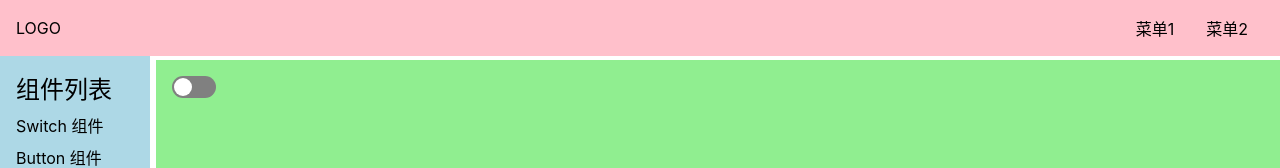
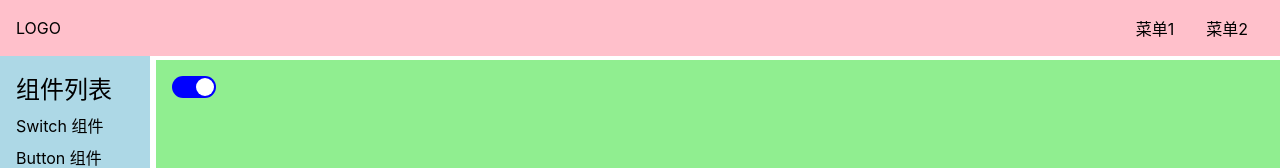
Before and after one commit to wxyzcctv/waping-ui-1, a Vue app: page /#/doc/switch in a window 1280 px wide. Shown: the top 168 px of the page. Built offline with nearby package versions, Linux system fonts and the light colour scheme.

Commit message:
switch接受value和input事件

```diff
--- a/src/components/SwitchDemo.vue
+++ b/src/components/SwitchDemo.vue
@@ -1,11 +1,16 @@
 <template>
 	<div>
-		<Switch />
+		<Switch :value="label" @input="label = $event" />
 	</div>
 </template>
 <script lang="ts">
+import { ref } from "vue";
 import Switch from "../lib/Switch.vue";
 export default {
 	components: { Switch },
+	setup(props) {
+		const label = ref(true);
+		return { label };
+	},
 };
 </script>
--- a/src/lib/Switch.vue
+++ b/src/lib/Switch.vue
@@ -1,15 +1,17 @@
 <template>
-	<button :class="{ checked }" @click="toggle"><span></span></button>
+	<button :class="{ checked: value }" @click="toggle"><span></span></button>
 </template>
 <script lang="ts">
 import { ref } from "vue";
 export default {
-	setup() {
-		const checked = ref(false);
+	props: {
+		value: Boolean,
+	},
+	setup(props, context) {
 		const toggle = () => {
-			checked.value = !checked.value;
+			context.emit("input", !props.value);
 		};
-		return { checked, toggle };
+		return { toggle };
 	},
 };
 </script>
@@ -35,7 +37,7 @@ span {
 	width: $h2;
 	border-radius: $h2 / 2;
 	background: white;
-    transition: left 250ms;
+	transition: left 250ms;
 }
 button.checked {
 	background: blue;
```
